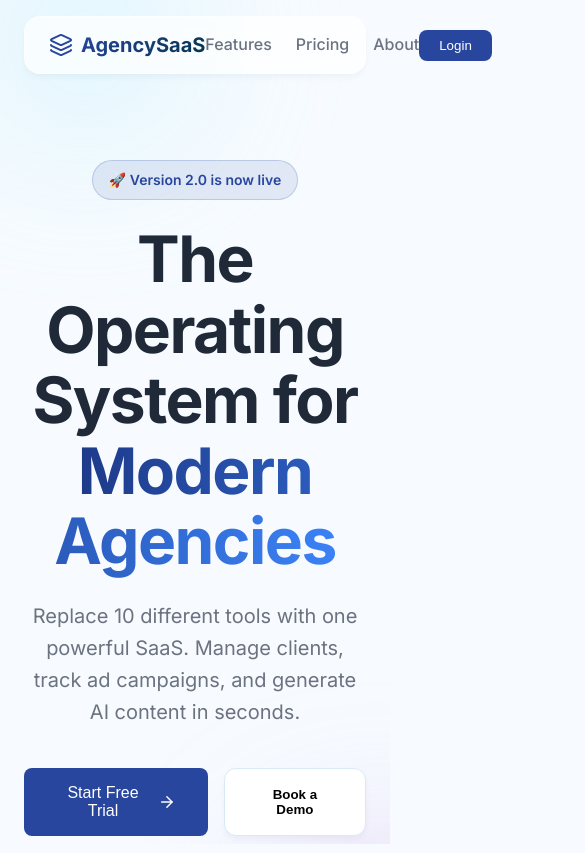
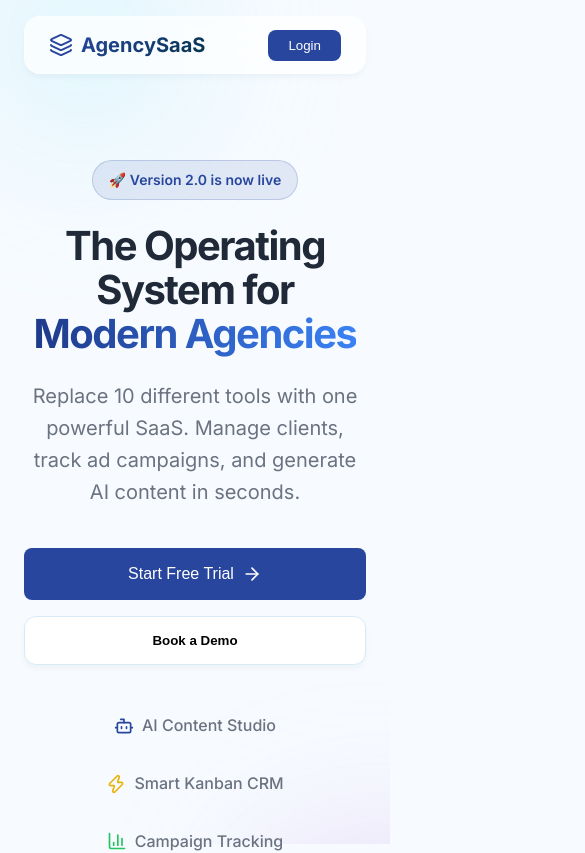
Before and after one commit to HardikKhandal01/agency-saas, a React app in the folder frontend/: page / in a window 390 px wide. Shown: the top 853 px of the page, 585 px wide, since content can reach past the window. Built offline with nearby package versions, Linux system fonts and the light colour scheme; the HTML template or start-up script is replaced by a standard one.

Commit message:
Update mobile responsive codes

```diff
--- a/frontend/src/components/Hero.jsx
+++ b/frontend/src/components/Hero.jsx
@@ -4,41 +4,29 @@ import { useNavigate } from 'react-router-dom';
 
 const Hero = () => {
   const navigate = useNavigate();
-
-  // Check if user is already logged in
   const isLoggedIn = localStorage.getItem('isLoggedIn') === 'true';
 
   return (
     <section style={{ paddingTop: '160px', paddingBottom: '100px', textAlign: 'center', width: '100%' }}>
-
-      {/* Container me Flexbox lagaya hai taaki sab kuch exactly center me align ho */}
       <div className="container" style={{ position: 'relative', zIndex: 10, display: 'flex', flexDirection: 'column', alignItems: 'center' }}>
 
         <div style={{ display: 'inline-block', padding: '8px 16px', background: 'rgba(40, 70, 158, 0.1)', color: 'var(--primary)', borderRadius: '100px', fontWeight: '600', fontSize: '14px', marginBottom: '24px', border: '1px solid rgba(40, 70, 158, 0.2)' }}>
           🚀 Version 2.0 is now live
         </div>
 
-        {/* H1 me Explicit bada font size aur bold weight lagaya hai */}
-        <h1 style={{ fontSize: '64px', fontWeight: '800', lineHeight: '1.1', marginBottom: '24px', color: 'var(--text-main)', letterSpacing: '-1.5px' }}>
+        <h1 style={{ fontSize: 'clamp(40px, 5vw, 64px)', fontWeight: '800', lineHeight: '1.1', marginBottom: '24px', color: 'var(--text-main)', letterSpacing: '-1.5px' }}>
           The Operating System for <br />
-          <span style={{
-            backgroundImage: 'linear-gradient(90deg, #1e3a8a, #3b82f6)',
-            WebkitBackgroundClip: 'text',
-            backgroundClip: 'text',
-            color: 'transparent'
-          }}>
+          <span style={{ backgroundImage: 'linear-gradient(90deg, #1e3a8a, #3b82f6)', WebkitBackgroundClip: 'text', backgroundClip: 'text', color: 'transparent' }}>
             Modern Agencies
           </span>
         </h1>
 
-        {/* Subtitle ko bada kiya aur center margin lagaya */}
         <p style={{ fontSize: '20px', color: 'var(--text-muted)', maxWidth: '700px', margin: '0 auto 40px auto', lineHeight: '1.6' }}>
           Replace 10 different tools with one powerful SaaS. Manage clients, track ad campaigns, and generate AI content in seconds.
         </p>
 
-        {/* Buttons (Dynamic Logic Added Here) */}
-        <div style={{ display: 'flex', gap: '16px', justifyContent: 'center' }}>
-
+        {/* Added className="hero-buttons" and flexWrap */}
+        <div className="hero-buttons" style={{ display: 'flex', gap: '16px', justifyContent: 'center', flexWrap: 'wrap' }}>
           {isLoggedIn ? (
             <button className="btn-primary" style={{ display: 'flex', alignItems: 'center', gap: '8px', padding: '16px 32px', fontSize: '16px', cursor: 'pointer', background: '#10b981' }} onClick={() => navigate('/dashboard')}>
               Go to Dashboard <LayoutDashboard size={20} />
@@ -54,8 +42,8 @@ const Hero = () => {
           </button>
         </div>
 
-        {/* Features Tags */}
-        <div style={{ display: 'flex', justifyContent: 'center', gap: '32px', marginTop: '48px', color: 'var(--text-muted)', fontWeight: '500' }}>
+        {/* Added flexWrap: 'wrap' here */}
+        <div style={{ display: 'flex', justifyContent: 'center', gap: '32px', marginTop: '48px', color: 'var(--text-muted)', fontWeight: '500', flexWrap: 'wrap' }}>
           <div style={{ display: 'flex', alignItems: 'center', gap: '8px' }}>
              <Bot size={20} style={{ color: 'var(--primary)' }} /> AI Content Studio
           </div>
--- a/frontend/src/components/Navbar.jsx
+++ b/frontend/src/components/Navbar.jsx
@@ -1,27 +1,28 @@
 import React from 'react';
 import { Layers } from 'lucide-react';
-import { useNavigate } from 'react-router-dom'; // Naya import
+import { useNavigate } from 'react-router-dom';
 
 const Navbar = () => {
-  const navigate = useNavigate(); // Hook add kiya
+  const navigate = useNavigate();
 
   return (
     <nav style={{ position: 'fixed', top: 0, width: '100%', zIndex: 50, padding: '16px 0' }}>
       <div className="container">
-        <div className="glass-panel" style={{ display: 'flex', justifyContent: 'space-between', alignItems: 'center', padding: '12px 24px', borderRadius: '16px' }}>
+        {/* flexWrap: 'wrap' add kiya hai */}
+        <div className="glass-panel" style={{ display: 'flex', flexWrap: 'wrap', justifyContent: 'space-between', alignItems: 'center', padding: '12px 24px', borderRadius: '16px', gap: '10px' }}>
 
           <div style={{ display: 'flex', alignItems: 'center', gap: '8px', fontWeight: '700', fontSize: '20px', cursor: 'pointer' }} onClick={() => navigate('/')}>
             <Layers style={{ color: 'var(--primary)' }} />
             <span className="text-gradient">AgencySaaS</span>
           </div>
 
-          <div style={{ display: 'flex', gap: '24px', color: 'var(--text-muted)', fontWeight: '500' }}>
+          {/* isme className="nav-links" add kiya hai */}
+          <div className="nav-links">
             <span style={{ cursor: 'pointer' }}>Features</span>
             <span style={{ cursor: 'pointer' }}>Pricing</span>
             <span style={{ cursor: 'pointer' }}>About</span>
           </div>
 
-          {/* Button me onClick function lagaya */}
           <button className="btn-primary" style={{ padding: '8px 20px' }} onClick={() => navigate('/auth')}>
             Login
           </button>
--- a/frontend/src/components/Pricing.jsx
+++ b/frontend/src/components/Pricing.jsx
@@ -40,7 +40,8 @@ const Pricing = () => {
           </p>
         </div>
 
-        <div style={{ display: 'grid', gridTemplateColumns: 'repeat(3, 1fr)', gap: '32px', alignItems: 'center' }}>
+        {/* Inline Grid hata kar className="pricing-grid" lagaya hai */}
+        <div className="pricing-grid">
           {plans.map((plan, index) => (
             <div key={index} className="glass-panel" style={{
               padding: '40px',
--- a/frontend/src/index.css
+++ b/frontend/src/index.css
@@ -664,3 +664,43 @@ body {
   border: none;
   cursor: pointer;
 }
+/* =========================================
+   📱 MOBILE RESPONSIVENESS FIXES
+   ========================================= */
+
+/* Pricing Grid - Desktop par 3 columns, Mobile par 1 column */
+.pricing-grid {
+  display: grid;
+  grid-template-columns: repeat(3, 1fr);
+  gap: 32px;
+  align-items: center;
+}
+
+/* Navbar Links - Desktop par dikhenge, Mobile par chhup jayenge taaki scroll na aaye */
+.nav-links {
+  display: flex;
+  gap: 24px;
+  color: var(--text-muted);
+  font-weight: 500;
+}
+
+@media (max-width: 768px) {
+  .pricing-grid {
+    grid-template-columns: 1fr; /* Mobile me 1 column */
+    gap: 24px;
+  }
+
+  .nav-links {
+    display: none; /* Mobile me beech wale links hide kar denge clean look ke liye */
+  }
+
+  .hero-buttons {
+    flex-direction: column; /* Hero buttons stack honge */
+    width: 100%;
+  }
+
+  .hero-buttons button {
+    width: 100%;
+    justify-content: center;
+  }
+}
```
